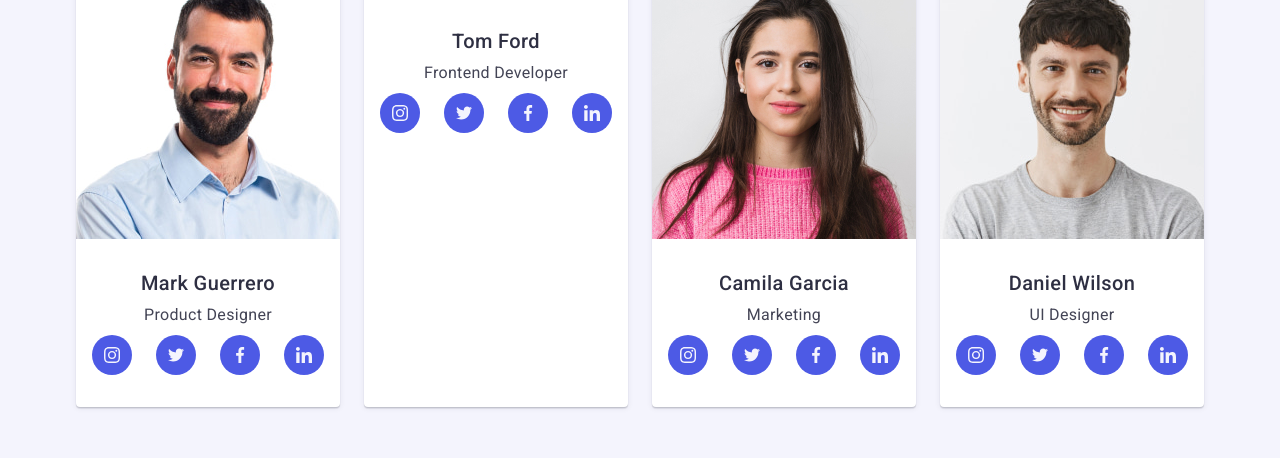
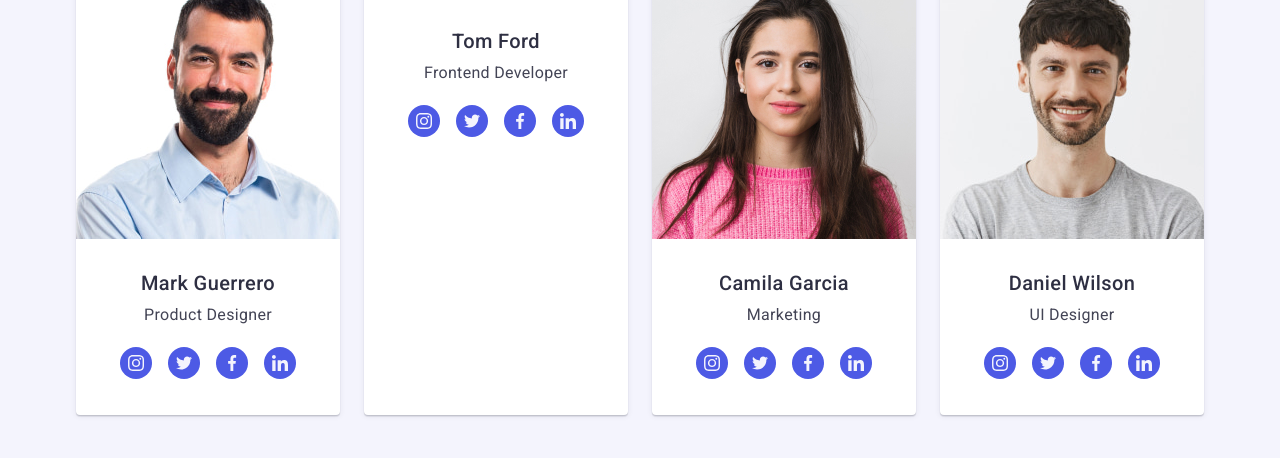
Before and after one commit to Andrii-Marshak/goit-markup-hw-04, a plain HTML site: page index.html in a window 1280 px wide. Shown: the part 1414-1872 px from the top of the page. Drawn offline with nearby package versions, Linux system fonts and the light colour scheme.

Commit message:
Змінено файли index.html та styles.css

```diff
--- a/css/styles.css
+++ b/css/styles.css
@@ -270,6 +270,7 @@ nav ul {
     height: 112px;
     background: #f4f4fd;
     border-radius: 4px;
+    border: 1px solid #8e8f99;
     display: flex;
     align-items: center;
     justify-content: center;
@@ -406,7 +407,7 @@ nav ul {
 }
 
 .team_member_info {
-    padding: 32px 0;
+    padding: 32px 0 32px;
 
 }
 
@@ -424,28 +425,50 @@ nav ul {
 }
 
 .team_member_socials {
+    margin-top: 16px;
     display: flex;
     justify-content: center;
-    gap: 24px;
 }
 
-.team_member_socials-link {
+
+.team_member_socials-list {
+    display: flex;
+    gap: 8px;
+    padding: 0;
+    margin: 0;
+    list-style: none;
+}
+
+.team_member_socials-item {
     display: flex;
     align-items: center;
     justify-content: center;
     width: 40px;
     height: 40px;
     border-radius: 50%;
-    background-color: #4d5ae5;
-    transition: background-color 250ms cubic-bezier(0.4, 0, 0.2, 1);
+    transition: background-color 0.3s ease;
+}
+
+.team_member_socials-link {
+    text-decoration: none;
+    display: flex;
+    align-items: center;
+    justify-content: center;
+    width: 32px;
+    height: 32px;
+    border-width: 2px;
+    border-radius: 50%;
+    background-color: #4D5AE5;
+    transition: background-color 0.3s ease, border-color 0.3s ease;
 }
 
 .team_member_socials-icon {
     fill: #f4f4fd;
+    transition: fill 0.3s ease;
 }
 
-.team_member_socials-link:hover {
-    background-color: #116fc769;
+.team_member_socials-link:hover .team_member_socials-icon {
+    fill: #555;
 }
 
 .team_member_role {
--- a/index.html
+++ b/index.html
@@ -132,7 +132,9 @@
                 <h3 class="team_member_name">Mark Guerrero</h3>
                 <p class="team_member_role">Product Designer</p>
                 <section class="team_member_socials">
-                  <a href="" class="team_member_socials-link">
+                  <ul class="team_member_socials-list">
+                    <li class="team_member_socials-item">
+                      <a href="#" class="team_member_socials-link">
                         <svg
                           class="team_member_socials-icon"
                           width="16"
@@ -141,7 +143,9 @@
                           <use href="./images/icon.svg#icon-instagram"></use>
                         </svg>
                       </a>
-                  <a href="" class="team_member_socials-link">
+                    </li>
+                    <li class="team_member_socials-item">
+                      <a href="#" class="team_member_socials-link">
                         <svg
                           class="team_member_socials-icon"
                           width="16"
@@ -150,7 +154,9 @@
                           <use href="./images/icon.svg#icon-twitter"></use>
                         </svg>
                       </a>
-                  <a href="" class="team_member_socials-link">
+                    </li>
+                    <li class="team_member_socials-item">
+                      <a href="#" class="team_member_socials-link">
                         <svg
                           class="team_member_socials-icon"
                           width="16"
@@ -159,7 +165,9 @@
                           <use href="./images/icon.svg#icon-facebook"></use>
                         </svg>
                       </a>
-                  <a href="" class="team_member_socials-link">
+                    </li>
+                    <li class="team_member_socials-item">
+                      <a href="#" class="team_member_socials-link">
                         <svg
                           class="team_member_socials-icon"
                           width="16"
@@ -168,6 +176,8 @@
                           <use href="./images/icon.svg#icon-linkedin"></use>
                         </svg>
                       </a>
+                    </li>
+                  </ul>
                 </section>
               </div>
             </li>
@@ -177,33 +187,32 @@
                 <h3 class="team_member_name">Tom Ford</h3>
                 <p class="team_member_role">Frontend Developer</p>
                 <section class="team_member_socials">
-                  <a href="" class="team_member_socials-link">
-                    <svg
-                      class="team_member_socials-icon"
-                      width="16"
-                      height="16"
+                  <ul class="team_member_socials-list">
+                    <li class="team_member_socials-item">
+                  <a href="#" class="team_member_socials-link">
+                    <svg class="team_member_socials-icon" width="16" height="16"
                     >
                       <use href="./images/icon.svg#icon-instagram"></use>
                     </svg>
                   </a>
-                  <a href="" class="team_member_socials-link">
-                    <svg
-                      class="team_member_socials-icon"
-                      width="16"
-                      height="16"
+                </li>
+                <li class="team_member_socials-item">
+                  <a href="#" class="team_member_socials-link">
+                    <svg class="team_member_socials-icon" width="16" height="16"
                     >
                       <use href="./images/icon.svg#icon-twitter"></use>
                     </svg>
                   </a>
-                  <a href="" class="team_member_socials-link">
-                    <svg
-                      class="team_member_socials-icon"
-                      width="16"
-                      height="16"
+                </li>
+                <li class="team_member_socials-item">
+                  <a href="#" class="team_member_socials-link">
+                    <svg class="team_member_socials-icon" width="16" height="16"
                     >
                     <use href="./images/icon.svg#icon-facebook"></use>
                     </svg>
                   </a>
+                </li>
+                <li class="team_member_socials-item">
                   <a href="" class="team_member_socials-link">
                     <svg
                       class="team_member_socials-icon"
@@ -222,38 +231,34 @@
                 <h3 class="team_member_name">Camila Garcia</h3>
                 <p class="team_member_role">Marketing</p>
                 <section class="team_member_socials">
-                  <a href="" class="team_member_socials-link">
-                    <svg
-                      class="team_member_socials-icon"
-                      width="16"
-                      height="16"
+                  <ul class="team_member_socials-list">
+                    <li class="team_member_socials-item">
+                  <a href="#" class="team_member_socials-link">
+                    <svg class="team_member_socials-icon" width="16" height="16"
                     >
                     <use href="./images/icon.svg#icon-instagram"></use>
                     </svg>
                   </a>
-                  <a href="" class="team_member_socials-link">
-                    <svg
-                      class="team_member_socials-icon"
-                      width="16"
-                      height="16"
+                </li>
+                <li class="team_member_socials-item">
+                  <a href="#" class="team_member_socials-link">
+                    <svg class="team_member_socials-icon" width="16" height="16"
                     >
                     <use href="./images/icon.svg#icon-twitter"></use>
                     </svg>
                   </a>
-                  <a href="" class="team_member_socials-link">
-                    <svg
-                      class="team_member_socials-icon"
-                      width="16"
-                      height="16"
+                </li>
+                <li class="team_member_socials-item">
+                  <a href="#" class="team_member_socials-link">
+                    <svg class="team_member_socials-icon" width="16" height="16"
                     >
                     <use href="./images/icon.svg#icon-facebook"></use>
                     </svg>
                   </a>
-                  <a href="" class="team_member_socials-link">
-                    <svg
-                      class="team_member_socials-icon"
-                      width="16"
-                      height="16"
+                </li>
+                <li class="team_member_socials-item">
+                  <a href="#" class="team_member_socials-link">
+                    <svg class="team_member_socials-icon" width="16" height="16"
                     >
                     <use href="./images/icon.svg#icon-linkedin"></use>
                     </svg>
@@ -267,38 +272,34 @@
                 <h3 class="team_member_name">Daniel Wilson</h3>
                 <p class="team_member_role">UI Designer</p>
                 <section class="team_member_socials">
-                  <a href="" class="team_member_socials-link">
-                    <svg
-                      class="team_member_socials-icon"
-                      width="16"
-                      height="16"
+                  <ul class="team_member_socials-list">
+                   <li class="team_member_socials-item">
+                  <a href="#" class="team_member_socials-link">
+                    <svg class="team_member_socials-icon" width="16" height="16"
                     >
                       <use href="./images/icon.svg#icon-instagram"></use>
                     </svg>
                   </a>
-                  <a href="" class="team_member_socials-link">
-                    <svg
-                      class="team_member_socials-icon"
-                      width="16"
-                      height="16"
+                </li>
+                <li class="team_member_socials-item">
+                  <a href="#" class="team_member_socials-link">
+                    <svg class="team_member_socials-icon" width="16" height="16"
                     >
                     <use href="./images/icon.svg#icon-twitter"></use>
                     </svg>
                   </a>
+                </li>
+                <li class="team_member_socials-item">
                   <a href="" class="team_member_socials-link">
-                    <svg
-                      class="team_member_socials-icon"
-                      width="16"
-                      height="16"
+                    <svg class="team_member_socials-icon" width="16" height="16"
                     >
                     <use href="./images/icon.svg#icon-facebook"></use>
                     </svg>
                   </a>
-                  <a href="" class="team_member_socials-link">
-                    <svg
-                      class="team_member_socials-icon"
-                      width="16"
-                      height="16"
+                </li>
+                <li class="team_member_socials-item">
+                  <a href="#" class="team_member_socials-link">
+                    <svg class="team_member_socials-icon" width="16" height="16"
                     >
                     <use href="./images/icon.svg#icon-linkedin"></use>
                     </svg>
```
Lines whose indentation alone changed are shown as unchanged.
